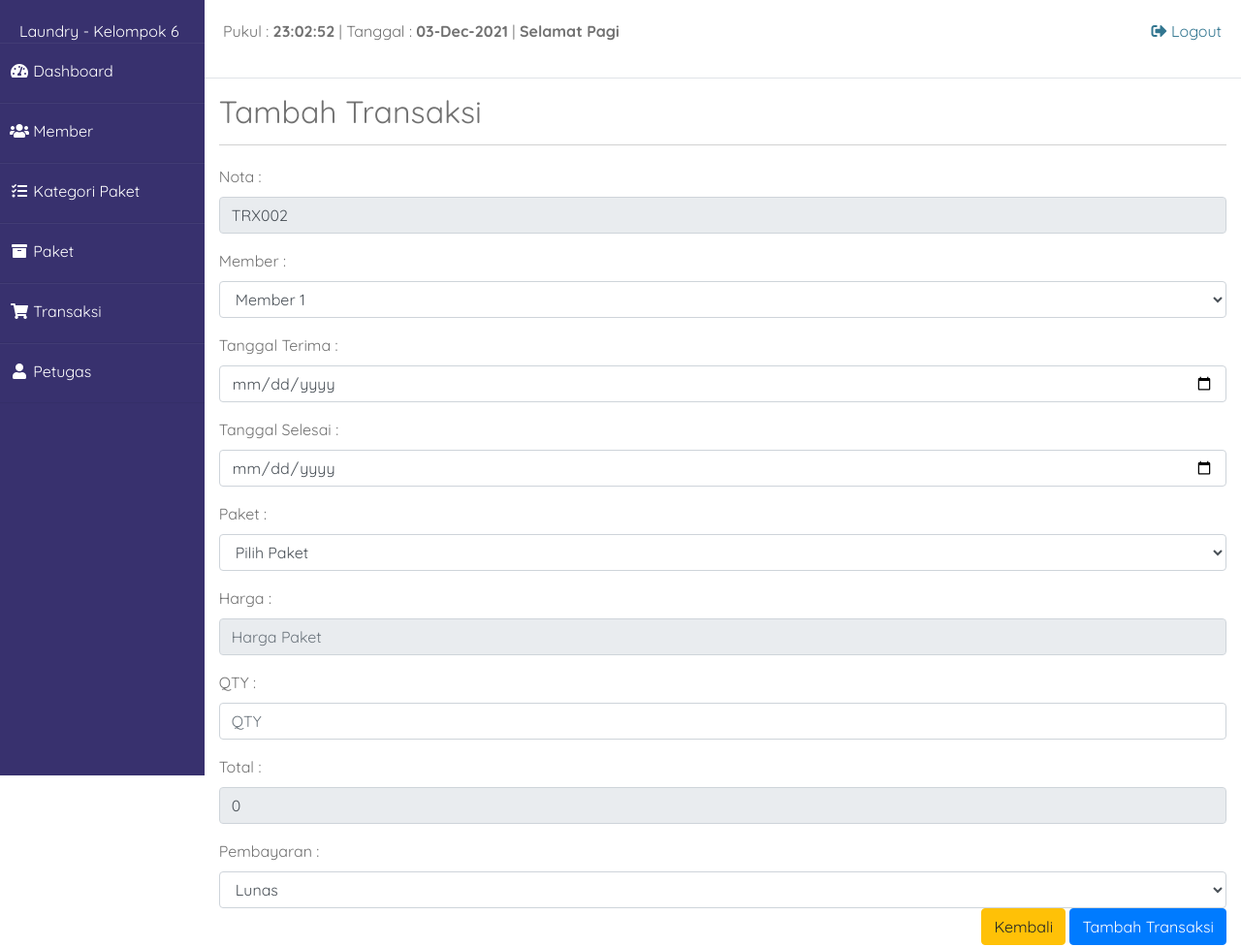
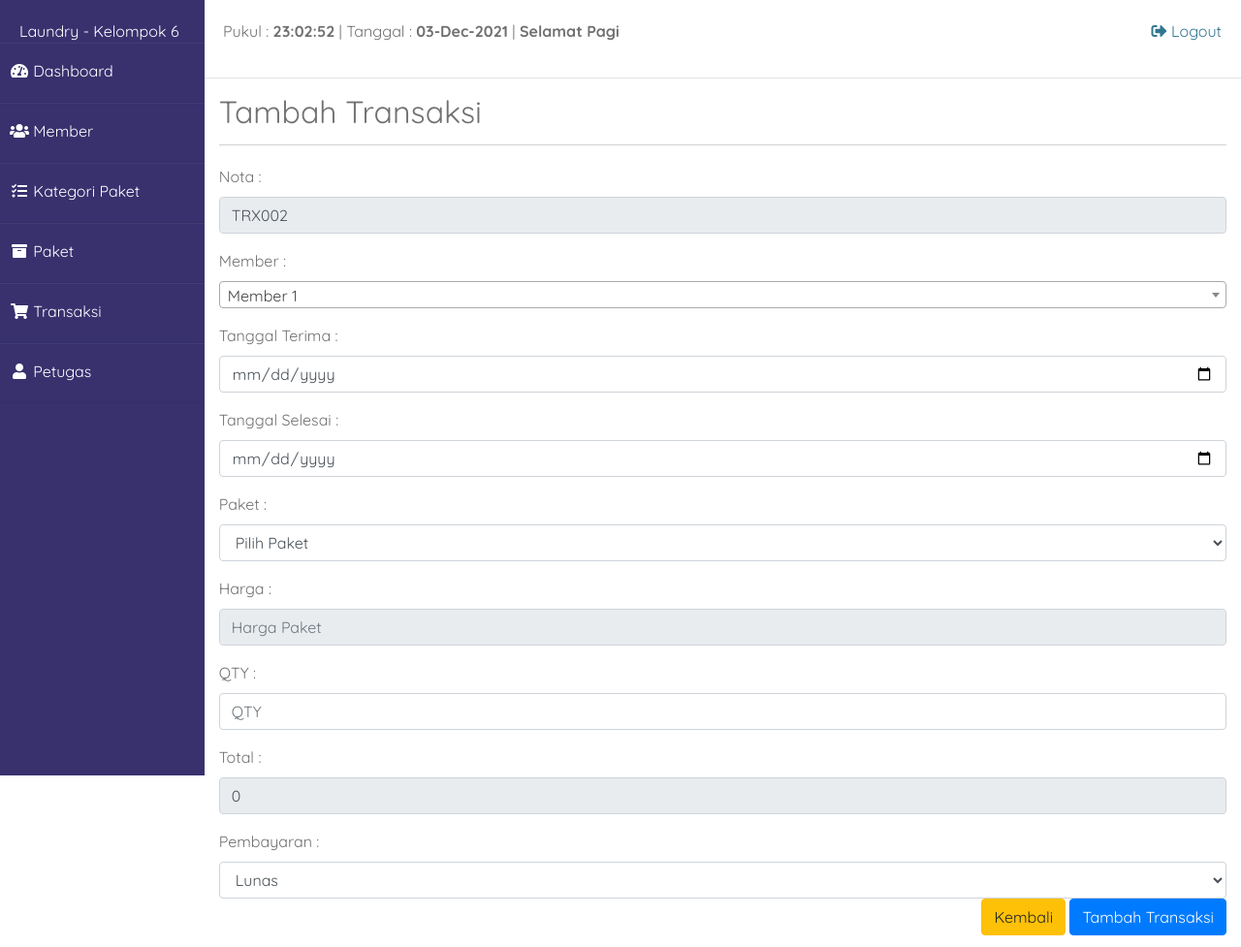
Before and after one commit to argifatur/kel-6-laundry, a PHP site: page /tcpdf/admin/tambah_transaksi.php in a window 1280 px wide. Shown: the top 977 px of the page at 97% size. Run offline with PHP 8.4, Linux system fonts and the light colour scheme; a user stored in the database is signed in; data comes from the database, SQL or seed files in the repository; some libraries are stand-ins or nearby versions.

Commit message:
add select2 plugin

```diff
--- a/admin/index.php
+++ b/admin/index.php
@@ -8,8 +8,8 @@ include("layout/sidebar.php");
 <?php
 $member = mysqli_num_rows(mysqli_query($conn, "SELECT * FROM member "));
 $petugas = mysqli_num_rows(mysqli_query($conn, "SELECT * FROM user "));
-$transaksilunas = mysqli_num_rows(mysqli_query($conn, "SELECT * FROM transaksi WHERE lunas='Lunas'"));
-$transaksibelumlunas = mysqli_num_rows(mysqli_query($conn, "SELECT * FROM transaksi WHERE lunas='Belum Lunas'"));
+$transaksilunas = mysqli_num_rows(mysqli_query($conn, "SELECT * FROM transaksi WHERE status_pembayaran='Lunas'"));
+$transaksibelumlunas = mysqli_num_rows(mysqli_query($conn, "SELECT * FROM transaksi WHERE status_pembayaran='Belum Lunas'"));
 if(empty($jumlah)){
   error_reporting(0);
 }
--- a/admin/layout/script.php
+++ b/admin/layout/script.php
@@ -14,6 +14,8 @@
 </script>
 <script src="../assets/fontawesome/js/all.js"></script>
 <script src="../assets/js/jquery.mask.min.js"></script>
+<script src="https://cdn.jsdelivr.net/npm/select2@4.1.0-rc.0/dist/js/select2.min.js"></script>
+
 <script>
     function tampilkanwaktu(){
       var waktu = new Date();
--- a/admin/layout/sidebar.php
+++ b/admin/layout/sidebar.php
@@ -19,6 +19,8 @@ require("../conn.php");
   <link rel="stylesheet" href="../assets/bootstrap/css/bootstrap.css">
   <link rel="stylesheet" href="../assets/fontawesome/css/all.css">
   <link rel="stylesheet" href="../assets/datatables/datatables.min.css">
+  <link href="https://cdn.jsdelivr.net/npm/select2@4.1.0-rc.0/dist/css/select2.min.css" rel="stylesheet" />
+
 </head>
 <body onload="tampilkanwaktu();setInterval('tampilkanwaktu()', 1000);">
   <div class="wrapper">
--- a/admin/tambah_transaksi.php
+++ b/admin/tambah_transaksi.php
@@ -57,7 +57,7 @@ if(isset($_POST['add'])) {
 
   <div class="form-group">
       <label>Member :</label>
-      <select required="required" name="member" class="form-control form-control-user" placeholder="Member">
+      <select required="required" name="member" class="js-example-basic-single form-control" placeholder="Member">
        <?php while($sh = mysqli_fetch_array($show2)) { ?>
         <option value="<?= $sh['id_member']; ?>"><?= $sh['nama_member']; ?></option>
     <?php } ?>
@@ -115,6 +115,9 @@ if(isset($_POST['add'])) {
 <?php include 'layout/script.php' ?>
 
 <script>
+  $(document).ready(function() {
+    $('.js-example-basic-single').select2();
+});
     $(document).ready(function(){
         $('#paket').change(function(){
             var id = $(this).val();
```
